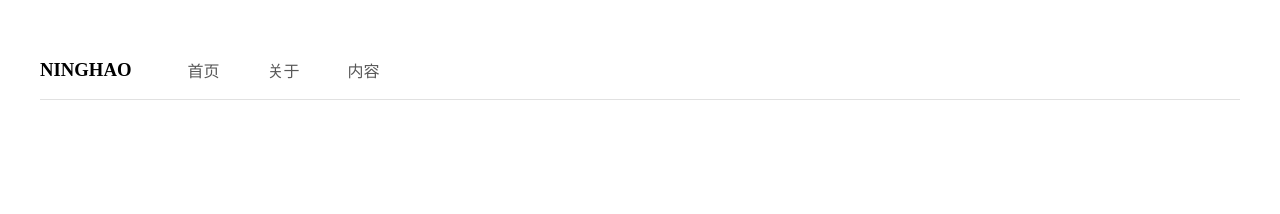
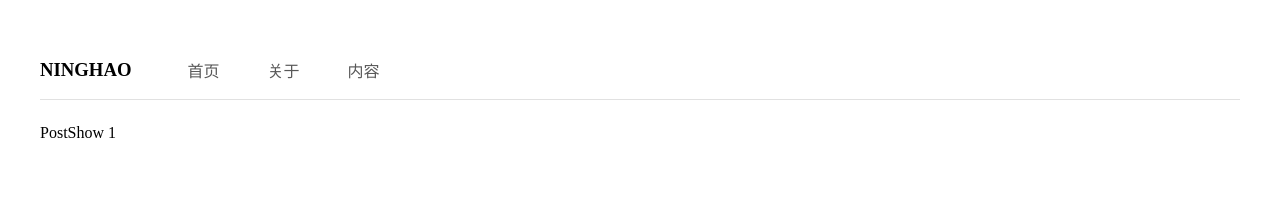
Before and after one commit to Maogxer/xb2-vue, a Vue app: page /posts/1 in a window 1280 px wide. Before the commit this address had no page. Shown: the top 214 px of the page. Built offline with nearby package versions, Linux system fonts and the light colour scheme.

Commit message:
动态路由（带地址参数的路由）

```diff
--- a/src/post/post.routes.ts
+++ b/src/post/post.routes.ts
@@ -1,5 +1,6 @@
 import { RouteRecordRaw } from 'vue-router';
 import PostIndex from './index/post-index.vue';
+import PostShow from './show/post-show.vue';
 
 /**
  * 定义路由
@@ -9,6 +10,11 @@ const routes: Array<RouteRecordRaw> = [
     path: '/posts',
     name: 'postIndex',
     component: PostIndex
+  },
+  {
+    path: '/posts/:postId',
+    name: 'PostShow',
+    component: PostShow
   }
 ];
 
--- /dev/null
+++ b/src/post/show/post-show.vue
@@ -0,0 +1,11 @@
+<template>
+  <div>PostShow {{ $route.params.postId }}</div>
+</template>
+
+<script>
+export default {
+  created () {
+    console.log(this.$route.params.postId)
+  }
+}
+</script>
```
